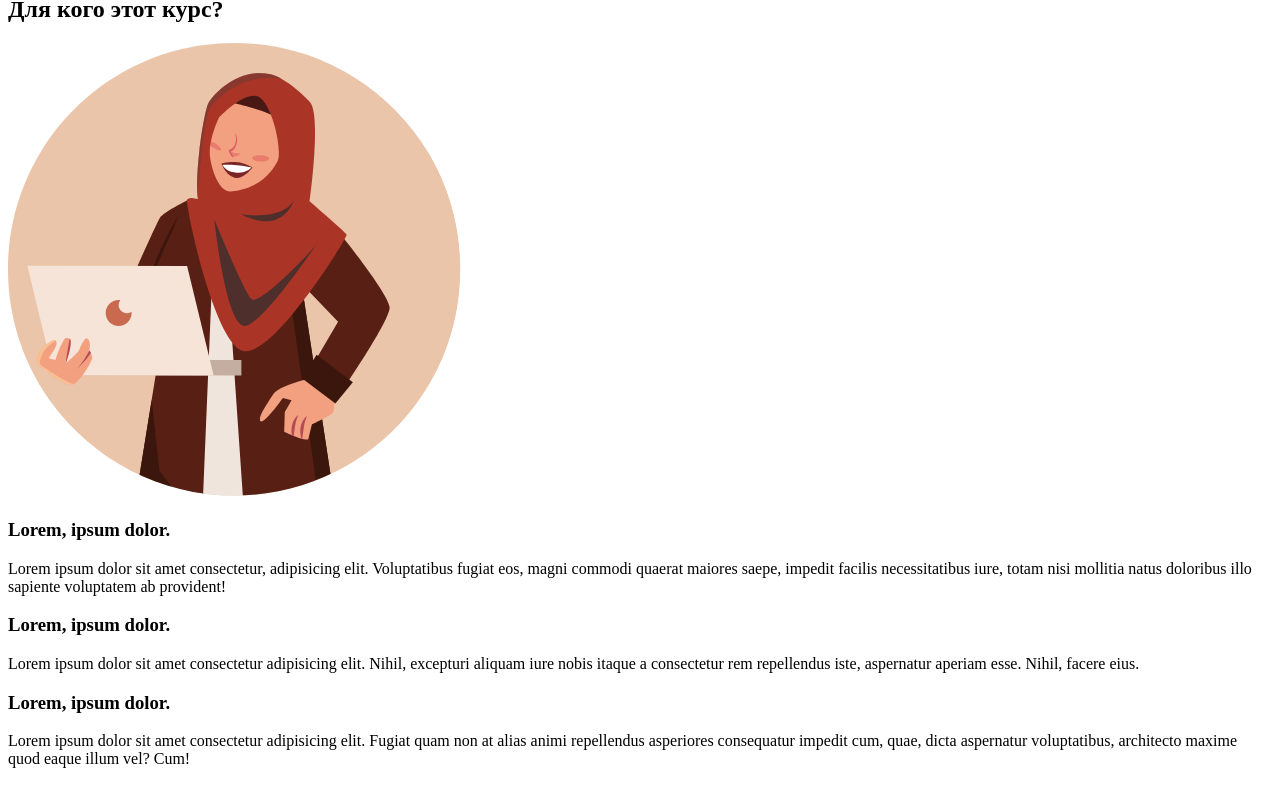
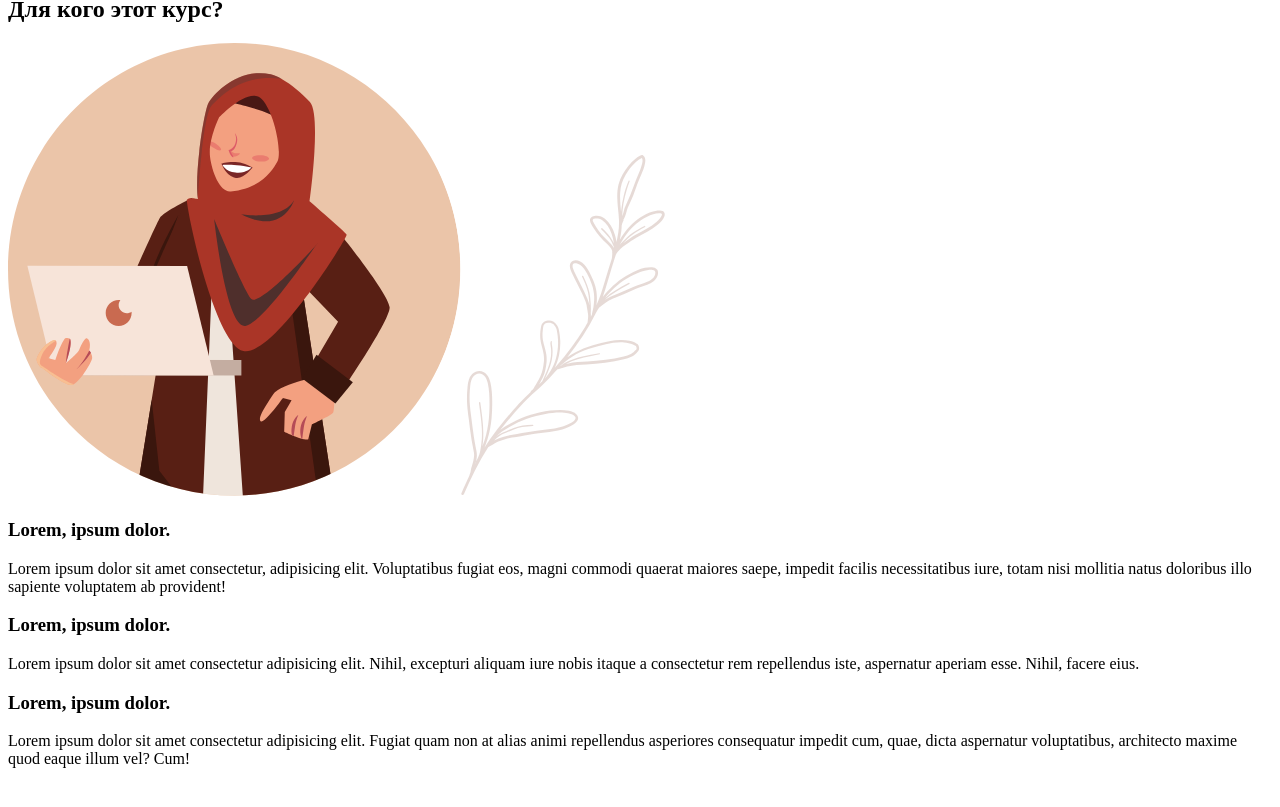
Before and after one commit to DarBaala/midesign-art, a Next.js app: page / in a window 1280 px wide. Shown: the part 1120-1927 px from the top of the page. Built offline with nearby package versions, Linux system fonts and the light colour scheme; a web font is replaced by a local one.

Commit message:
fix buttons

```diff
--- a/src/components/ForWhom.jsx
+++ b/src/components/ForWhom.jsx
@@ -1,5 +1,6 @@
 import Image from "next/image";
 
+import flower from "../assets/img/flower-fw-1.svg";
 import girl from "../assets/img/vector-girl.svg";
 
 const ForWhom = () => {
@@ -14,6 +15,13 @@ const ForWhom = () => {
             alt="girl"
             width={453}
             height={453}
+          />
+           <Image
+            className="for-whom__flower"
+            src={flower}
+            alt="flower"
+            width={204}
+            height={341}
           />
           <div className="for-whom__items">
             <div className="for-whom__card">
--- a/src/styles/components/_banner.scss
+++ b/src/styles/components/_banner.scss
@@ -50,7 +50,7 @@
       cursor: pointer;
       transition: background-color 0.3s ease-in-out;
       &:hover {
-        background-color: rgba(170, 52, 39, 0.8);
+        background-color: rgba(133, 46, 59, 0.8);
       }
     }
   }
--- a/src/styles/components/_for-whom.scss
+++ b/src/styles/components/_for-whom.scss
@@ -15,6 +15,12 @@
     display: flex;
     align-items: center;
     justify-content: space-between;
+    position: relative;
+  }
+  &__flower {
+    position: absolute;
+    left: -230px;
+    bottom: -30px;
   }
   &__card {
     background-image: url("/img/card-whom.svg");
--- a/src/styles/components/_header.scss
+++ b/src/styles/components/_header.scss
@@ -34,7 +34,7 @@
       }
       transition: color 0.3s ease-in-out;
       &:hover {
-        color: #aa3527;
+        color: #D17354;
       }
     }
   }
--- a/src/styles/components/_skills.scss
+++ b/src/styles/components/_skills.scss
@@ -74,7 +74,7 @@
       line-height: 26px;
       color: #ffffff;
       border: none;
-      padding: 10px 50px;
+      padding: 12px 50px;
       transition: background-color 0.3s ease-in-out;
       &:hover {
         background-color: rgba(132, 73, 53, 0.8);
```
Also changed, not shown: src/assets/img/flower-fw-1.svg (added).
